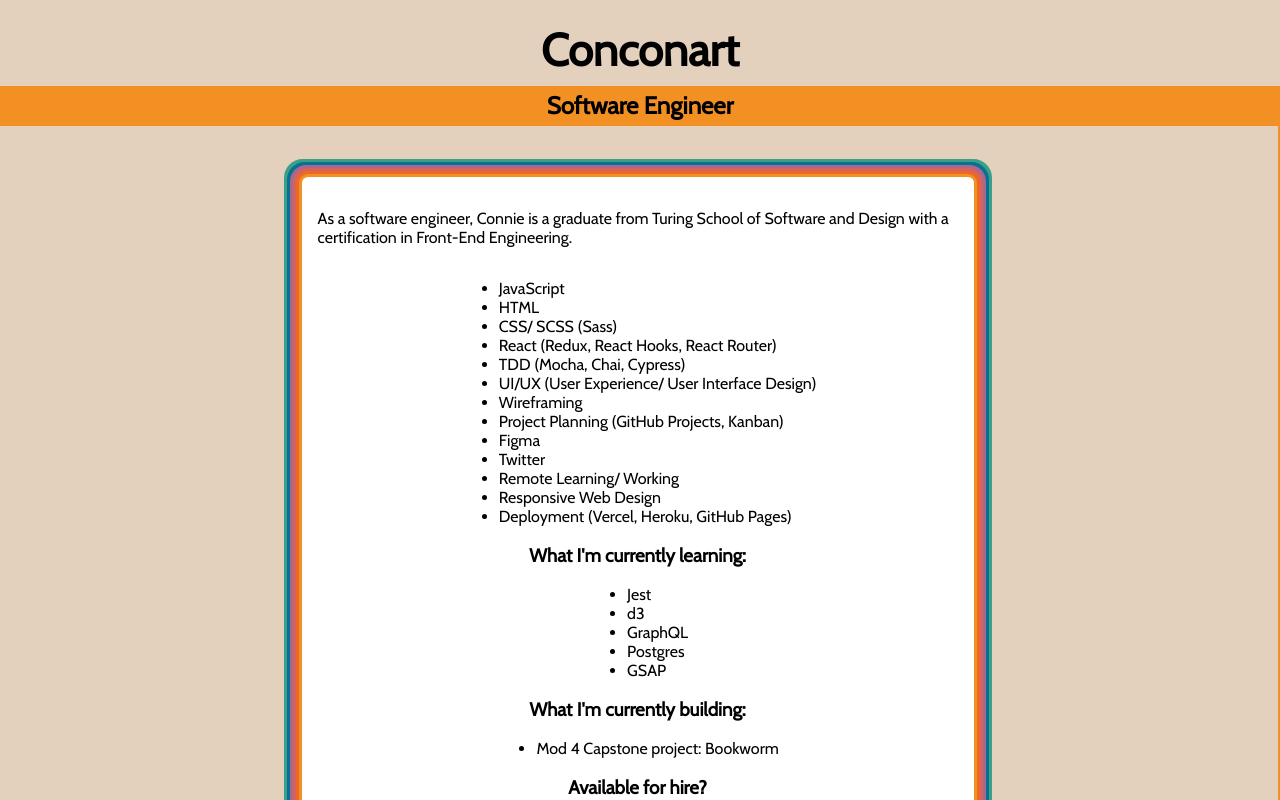
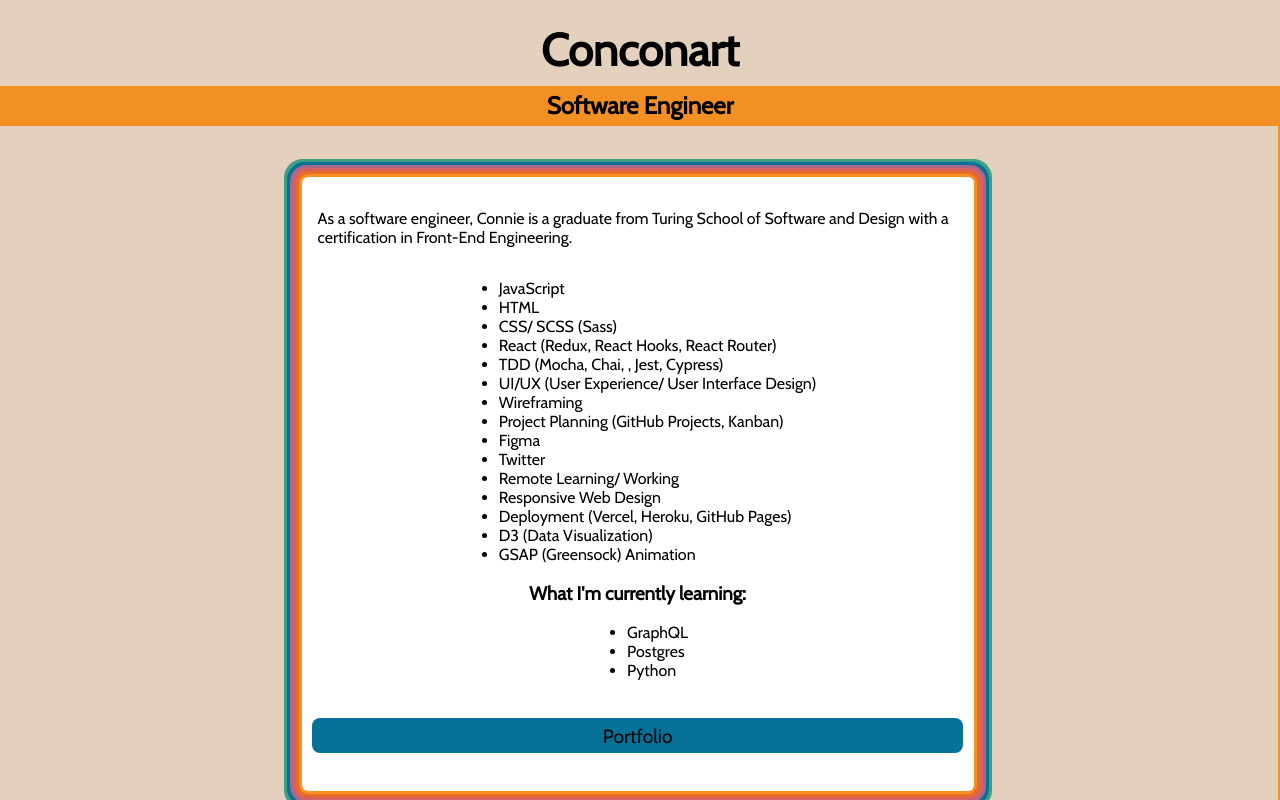
Before and after one commit to conconartist/conconart, a React (Create React App) app: page / in a window 1280 px wide. Both pictures are taken after a click on the element "Software Engineer". Shown: the top 800 px of the page. Built offline with nearby package versions, Linux system fonts and the light colour scheme.

Commit message:
Update Software Engineer section

```diff
--- a/src/App.js
+++ b/src/App.js
@@ -78,7 +78,7 @@ const App = () => {
                         <li>HTML</li>
                         <li>CSS/ SCSS (Sass)</li>
                         <li>React (Redux, React Hooks, React Router)</li>
-                        <li>TDD (Mocha, Chai, Cypress)</li>
+                        <li>TDD (Mocha, Chai, , Jest, Cypress)</li>
                         <li>UI/UX (User Experience/ User Interface Design)</li>
                         <li>Wireframing</li>
                         <li>Project Planning (GitHub Projects, Kanban)</li>
@@ -87,21 +87,15 @@ const App = () => {
                         <li>Remote Learning/ Working</li>
                         <li>Responsive Web Design</li>
                         <li>Deployment (Vercel, Heroku, GitHub Pages)</li>
+                        <li>D3 (Data Visualization)</li>
+                        <li>GSAP (Greensock) Animation</li>
                       </ul>
                       <h3>What I'm currently learning:</h3>
                       <ul>
-                        <li>Jest</li>
-                        <li>d3</li>
                         <li>GraphQL</li>
                         <li>Postgres</li>
-                        <li>GSAP</li>
+                        <li>Python</li>
                       </ul>
-                      <h3>What I'm currently building:</h3>
-                      <ul>
-                        <li>Mod 4 Capstone project: Bookworm</li>
-                      </ul>
-                      <h3>Available for hire?</h3>
-                        <p>YES.</p>
                       <div className='buttonContainer'>
                         <Link to='/portfolio'>
                           <p className='buttonOne'>Portfolio</p>
```
